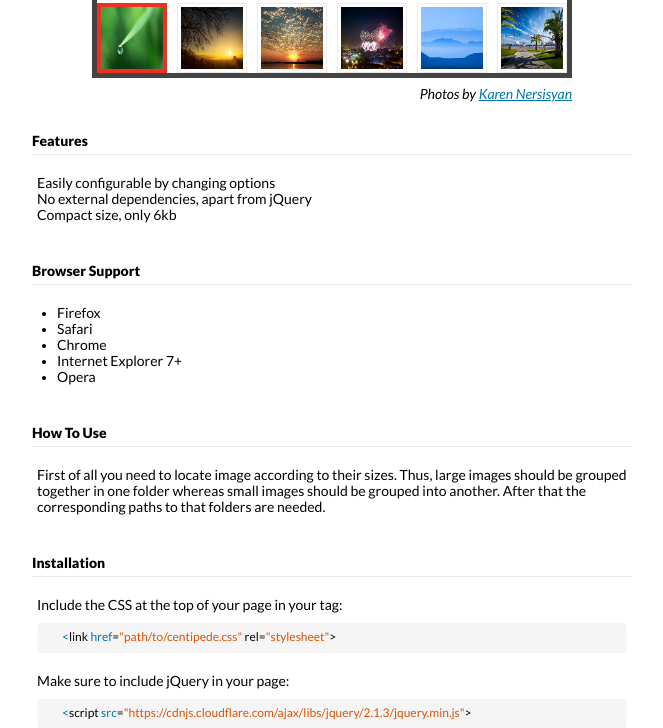
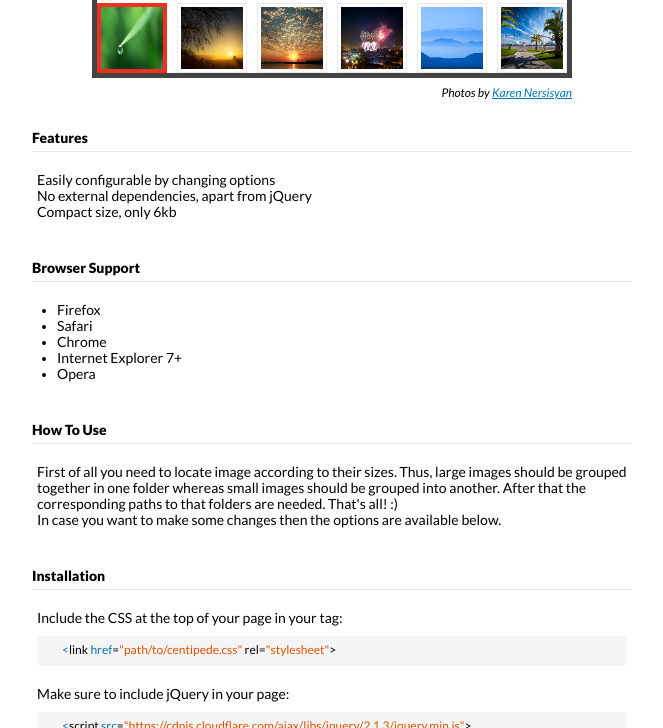
Before and after one commit to johannesMatevosyan/centipedejs, a plain HTML site: page index.html in a window 1280 px wide. Shown: the part 546-1274 px from the top of the page, without its empty margins (308-971 px from the left). Drawn offline with Linux system fonts and the light colour scheme.

Commit message:
Cleaning CSS

```diff
--- a/css/style.css
+++ b/css/style.css
@@ -53,13 +53,13 @@ body{
     width: 80%;
     text-align: right;
     margin: 0px auto 30px;
-    font-size: 14px;
+    font-size: 12px;
     font-family: 'latoitalic';
     font-weight: normal;
 }
 #photographer a{
     color: #07a;
-    font-size: 14px;
+    font-size: 12px;
     font-family: 'latoitalic';
     font-weight: normal;
     text-transform: none;
--- a/index.html
+++ b/index.html
@@ -41,7 +41,8 @@
             <div class="section_content">
                 <p class="how_to_use_desc">
                     First of all you need to locate image according to their sizes. Thus, large images should be grouped together in one folder whereas small images should be grouped into another.
-                    After that the corresponding paths to that folders are needed.
+                    After that the corresponding paths to that folders are needed. That's all! :) <br>
+                    In case you want to make some changes then the options are available below.
                 </p>
             </div>
         </section>
@@ -170,8 +171,6 @@
                 License content
             </div>
         </section>
-
-
     </div>
 
 
```
